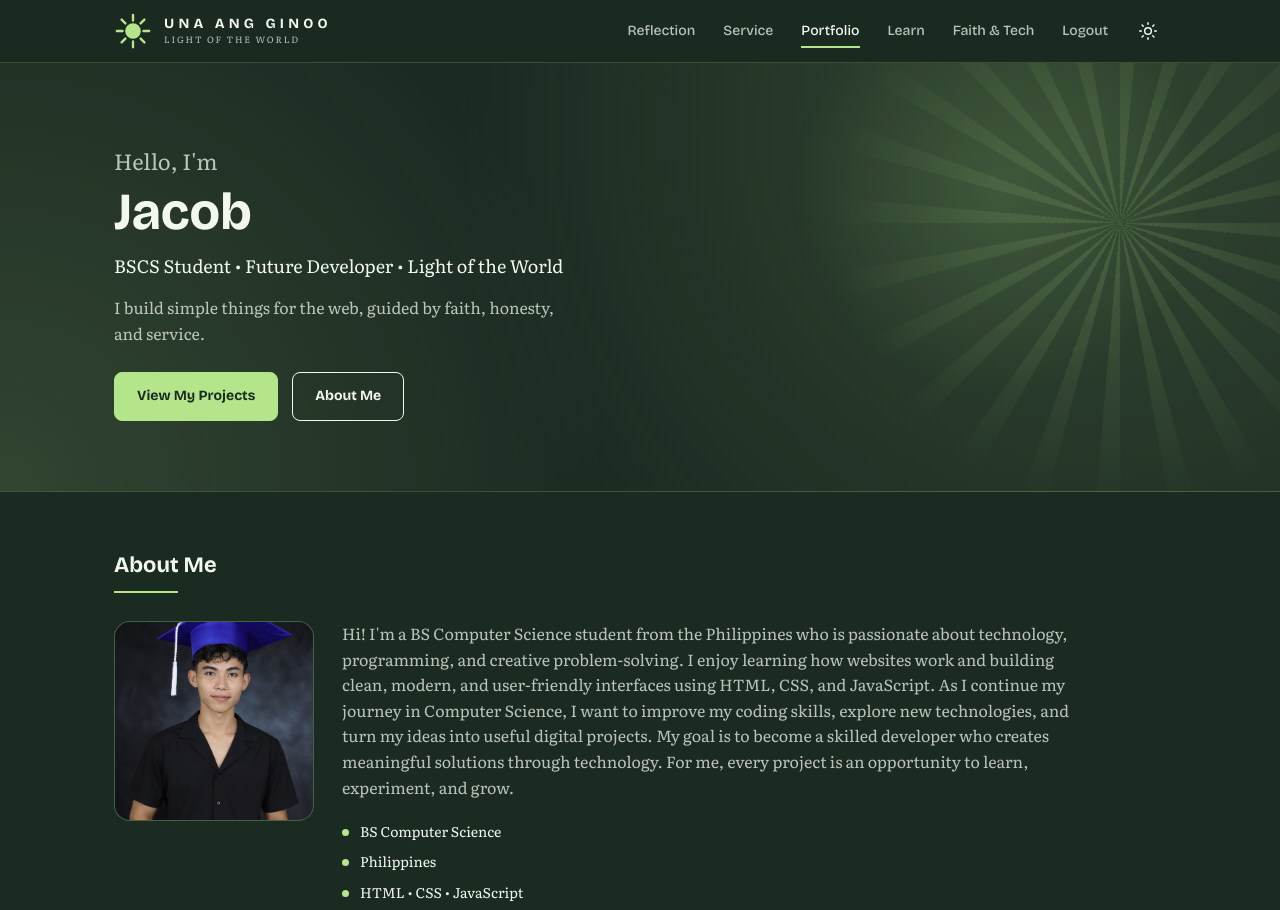
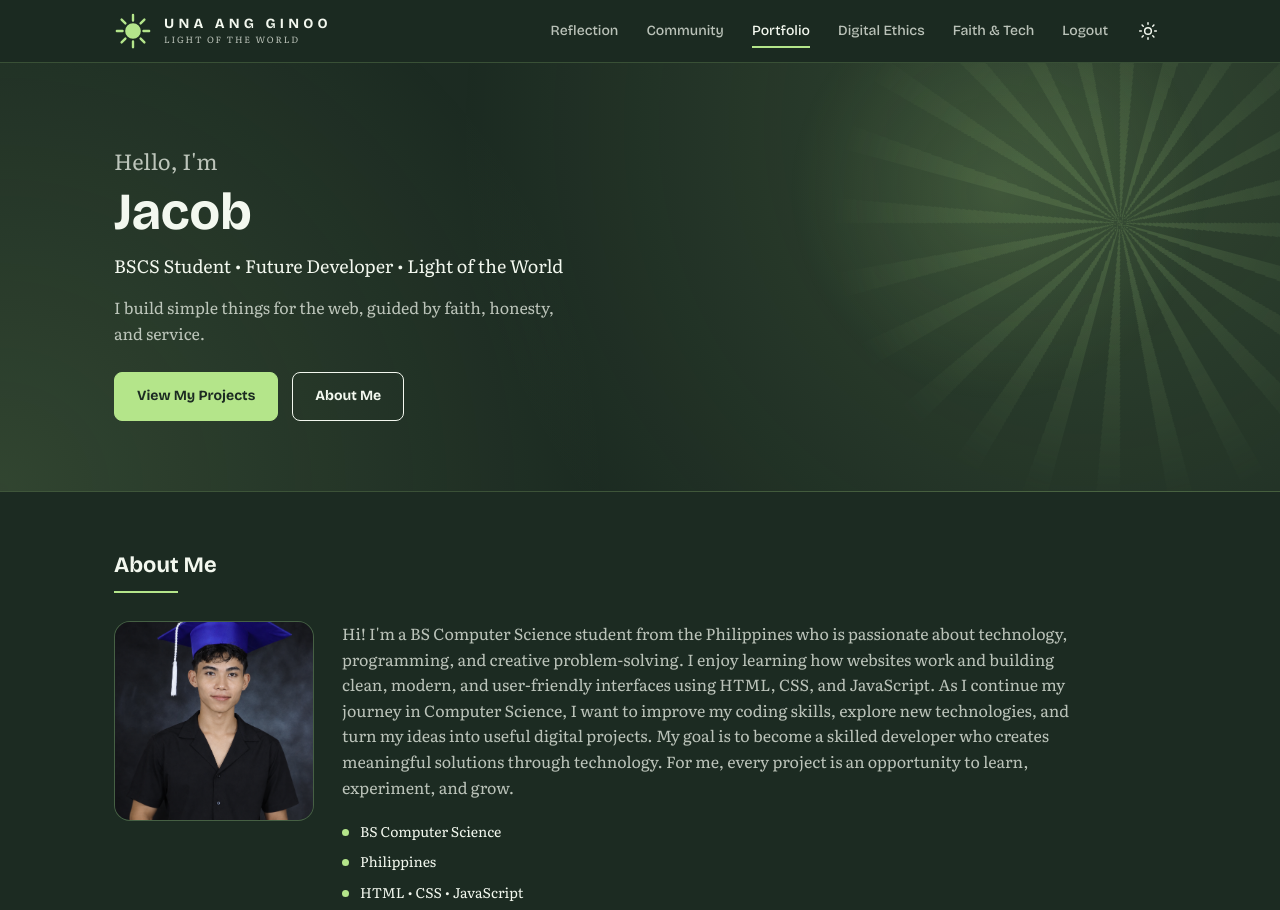
Before and after one commit to vocaji/Website, a plain HTML site: page portfolio.html in a window 1280 px wide. Shown: the top 910 px of the page. Drawn offline with nearby package versions, Linux system fonts and the light colour scheme; sample sign-in values are in the browser's storage.

Commit message:
Update portfolio.html
Rename nav

```diff
--- a/portfolio.html
+++ b/portfolio.html
@@ -23,9 +23,9 @@
             </a>
             <div class="menu">
                 <a href="reflection.html">Reflection</a>
-                <a href="service.html">Service</a>
+                <a href="service.html">Community</a>
                 <a href="portfolio.html" class="active" aria-current="page">Portfolio</a>
-                <a href="learn.html">Learn</a>
+                <a href="learn.html">Digital Ethics</a>
                 <a href="faithtech.html">Faith &amp; Tech</a>
                 <a href="index.html" id="logoutLink">Logout</a>
                 <button type="button" class="icon-btn" id="themeBtn" aria-label="Switch light or dark">
```
